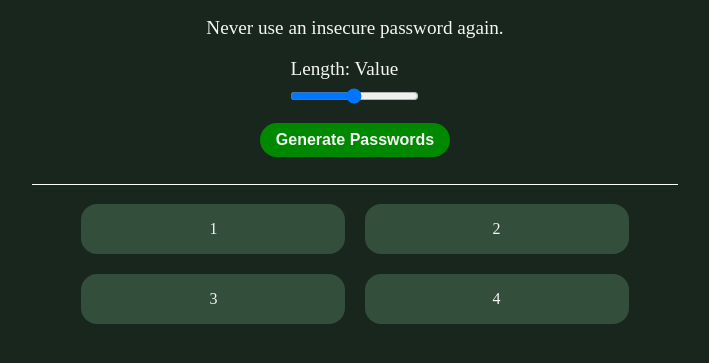
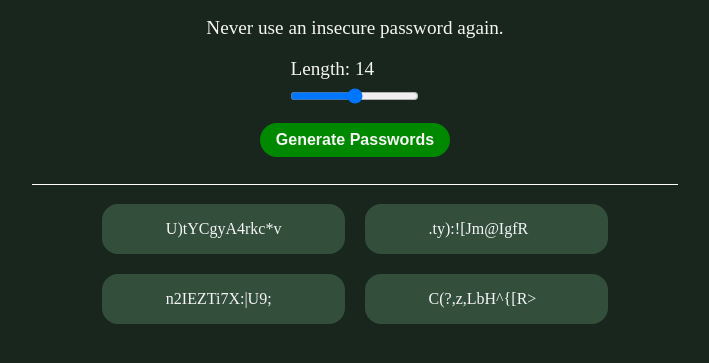
Before and after one commit to KylerLong-dev/password-generator, a plain HTML site: page index.html in a window 1280 px wide. Both pictures are taken after a click on the button "Generate Passwords". Shown: the part 269-632 px from the top of the page, without its empty margins (285-994 px from the left). Drawn offline with Linux system fonts and the light colour scheme.

Commit message:
Create logic for random password generator

```diff
--- a/index.html
+++ b/index.html
@@ -12,16 +12,24 @@
         <h1>Generate a random password</h1>
         <p>Never use an insecure password again.</p>
         <div class="slider__container">
-            <p class="slider__length">Length: Value</p>
-            <input class="slider" type="range" min="1" max="100" value="50" class="slider" id="myRange">
+            <p class="slider__length">Length: 14</p>
+            <input class="slider" type="range" min="8" max="20" value="14">
         </div>
         <button class="generate-password">Generate Passwords</button>
         <div class="line"></div>
         <div class="grid-container">
-            <div class="pw-container pw-1">1</div>
-            <div class="pw-container pw-2">2</div>
-            <div class="pw-container pw-3">3</div>
-            <div class="pw-container pw-4">4</div>
+            <div class="pw-container">
+                <p class="pw-1"></p>
+            </div>
+            <div class="pw-container">
+                <p class="pw-2"></p>
+            </div>
+            <div class="pw-container">
+                <p class="pw-3"></p>
+            </div>
+            <div class="pw-container">
+                <p class="pw-4"></p>
+            </div>
         </div>
     </div>
 </body>
--- a/index.js
+++ b/index.js
@@ -1,7 +1,50 @@
-//add an eventListener to generate passwords button for "click" to
-//produce a string of characters (numbers, letters, and special characters) between
-//8 and 16 characters based on length value of slider
 
-//create function to get the value of slider
+let sliderInput = document.querySelector(".slider");
+let sliderOutput = document.querySelector(".slider__length");
+let pwBtn = document.querySelector(".generate-password");
+let pwOne = document.querySelector(".pw-1");
+let pwTwo = document.querySelector(".pw-2");
+let pwThree = document.querySelector(".pw-3");
+let pwFour = document.querySelector(".pw-4");
+let chars = [
+    'A', 'B', 'C', 'D', 'E', 'F', 'G', 'H', 'I', 'J', 'K', 'L', 'M',
+    'N', 'O', 'P', 'Q', 'R', 'S', 'T', 'U', 'V', 'W', 'X', 'Y', 'Z',
+    'a', 'b', 'c', 'd', 'e', 'f', 'g', 'h', 'i', 'j', 'k', 'l', 'm',
+    'n', 'o', 'p', 'q', 'r', 's', 't', 'u', 'v', 'w', 'x', 'y', 'z',
+    '0', '1', '2', '3', '4', '5', '6', '7', '8', '9',
+    '!', '@', '#', '$', '%', '^', '&', '*', '(', ')',
+    '_', '+', '[', ']', '{', '}', '|', ';', ':', ',',
+    '.', '<', '>', '?', '/', '~', '`', '-', '=', '\\'
+  ];
 
-//
+sliderInput.addEventListener("input", () => {
+    sliderOutput.textContent = "Length: " + sliderInput.value;
+})
+
+function getCharacters () {
+    let pwOneText = "";
+    let pwTwoText = "";
+    let pwThreeText = "";
+    let pwFourText = "";
+
+    for (let i = 0; i < sliderInput.value; i++) {
+        let randomIndexOne = Math.floor(Math.random() * chars.length);
+        let randomIndexTwo = Math.floor(Math.random() * chars.length);
+        let randomIndexThree = Math.floor(Math.random() * chars.length);
+        let randomIndexFour = Math.floor(Math.random() * chars.length);
+
+        pwOneText += chars[randomIndexOne];
+        pwTwoText += chars[randomIndexTwo];
+        pwThreeText += chars[randomIndexThree];
+        pwFourText += chars[randomIndexFour];
+    }
+
+    pwOne.textContent = pwOneText;
+    pwTwo.textContent = pwTwoText;
+    pwThree.textContent = pwThreeText;
+    pwFour.textContent = pwFourText;
+}
+
+pwBtn.addEventListener("click", () => {
+    getCharacters();
+});
--- a/style.css
+++ b/style.css
@@ -22,6 +22,7 @@ body {
     align-items: center;
     justify-content: center;
     gap: 1.2rem;
+    max-width: 55rem;
 }
 
 h1 {
@@ -69,7 +70,12 @@ p {
 
 .pw-container {
     background-color: rgb(51, 78, 59);
-    padding: 1rem 8rem;
+    padding: 1rem 4rem;
     border-radius: 1rem;
     cursor: pointer;
 }
+
+.pw-1, .pw-2, .pw-3, .pw-4 {
+    color: whitesmoke;
+    font-size: 1rem;
+}
```
